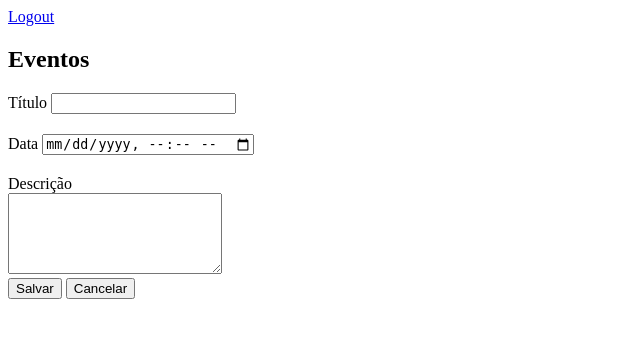
After one commit to ClaraLeticia/Django_Agenda, a Django app: page /agenda/evento/ in a window 1280 px wide. The commit adds this page. Shown: the top 338 px of the page, without its empty margins (0-640 px from the left). Run offline with Django 5.2, Linux system fonts and the light colour scheme; a user stored in the database is signed in.

Commit message:
realizando a insercao de dados

```diff
--- a/core/models.py
+++ b/core/models.py
@@ -8,7 +8,7 @@ class evento(models.Model):
     titulo = models.CharField(max_length=100)
     descricao = models.TextField(null=True, blank=True)
     data_evento = models.DateTimeField()
-    data_criacao = models.DateTimeField()
+    data_criacao = models.DateTimeField(auto_now=True)
     usuario = models.ForeignKey(User, on_delete=models.CASCADE)
 
     class Meta:
--- a/core/views.py
+++ b/core/views.py
@@ -31,9 +31,28 @@ def login_user(request):
 
 
 @login_required(login_url='/login/')
+def evento_agenda(request):
+    return render(request, "evento.html")
+
+
+@login_required(login_url='/login/')
+def submit_evento(request):
+    if request.POST:
+        titulo = request.POST.get('title')
+        descricao = request.POST.get('details')
+        data = request.POST.get('date')
+        usuario = request.user
+        evento.objects.create(titulo=titulo,
+                              descricao=descricao,
+                              data_evento=data,
+                              usuario=usuario)
+
+    return redirect('/')
+
+
+@login_required(login_url='/login/')
 def lista_evento(request):
-    # usuario = request.user
-    # eventos = evento.objects.filter(usuario=usuario)
-    eventos = evento.objects.all()
+    usuario = request.user
+    eventos = evento.objects.filter(usuario=usuario)
     responce = {'eventos': eventos}
     return render(request, 'agenda.html', responce)
--- a/django_agenda/urls.py
+++ b/django_agenda/urls.py
@@ -22,6 +22,8 @@ from django.views.generic import RedirectView
 urlpatterns = [
     path('admin/', admin.site.urls),
     path('agenda/', views.lista_evento),
+    path('agenda/evento/', views.evento_agenda),
+    path('agenda/evento/submit', views.submit_evento),
     path('', RedirectView.as_view(url='/agenda/')),
     path('login/', views.login_user),
     path('login/submit', views.submit),
--- a/templates/agenda.html
+++ b/templates/agenda.html
@@ -2,6 +2,9 @@
 
 {% block content %}
     <h1> Agendamentos</h1>
+    <a href="evento/">
+        <button type="button">Novo evento</button>
+    </a>
     <ul>
         {% for evento in eventos %}
             <li> {{ evento.titulo }} {{ evento.get_data_evento }} </li>
--- /dev/null
+++ b/templates/evento.html
@@ -0,0 +1,22 @@
+{% extends "model-page.html" %}
+
+{% block content %}
+    <h2 xmlns:br="http://www.w3.org/1999/html"> Eventos </h2>
+
+    <form action="submit" method="post"> {%  csrf_token %}
+        <label > Título
+            <input type="text" name="title" style="margin-bottom: 20px" >
+        </label> <br>
+        <label> Data
+            <input type="datetime-local" name="date" style="margin-bottom: 20px">
+        </label><br>
+        <label>Descrição</label><br>
+        <textarea name="details" rows="5" cols="24"> </textarea> <br>
+        <button type="submit"> Salvar </button>
+        <a href="/">
+        <button type = "button"> Cancelar </button>
+        </a>
+    </form>
+
+
+{% endblock %}
```
Also changed, not shown: db.sqlite3.
